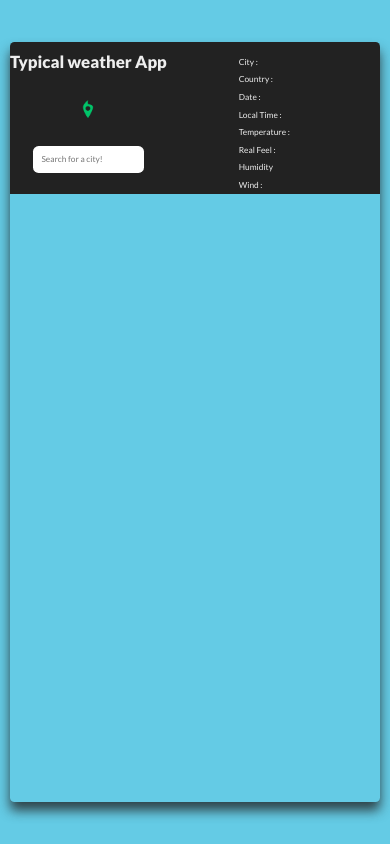
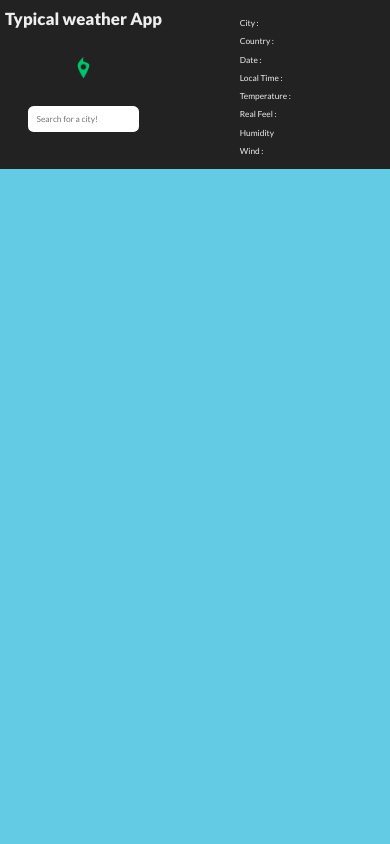
Before and after one commit to Andrtsit/MapZ, a website: page index.html in a window 390 px wide. Drawn offline with nearby package versions, Linux system fonts and the light colour scheme; a web font is replaced by a local one.

Commit message:
i am a fkign loser with ADHD

```diff
--- a/styles/queries.css
+++ b/styles/queries.css
@@ -14,6 +14,9 @@
   }
   main {
     flex-direction: column;
+    width: 100vw;
+    height: 100vh;
+    border-radius: 0px;
   }
   #map {
     width: 100%;
@@ -33,6 +36,10 @@
     font-size: 35%;
   }
 }
+
+/*   =============BASED ON HEIGHT ==============*/
+/*   ======================================*/
+
 @media (max-height: 720px) {
   html {
     font-size: 50%;
```
